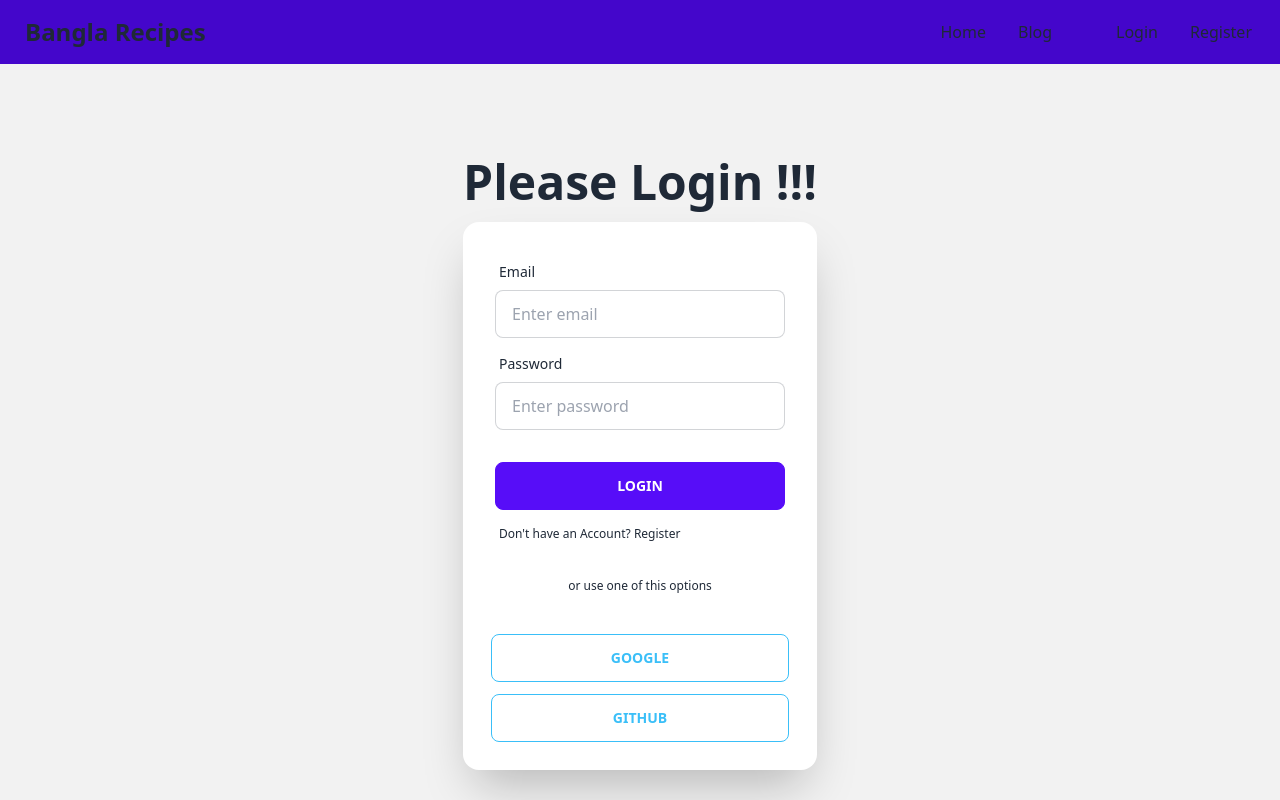
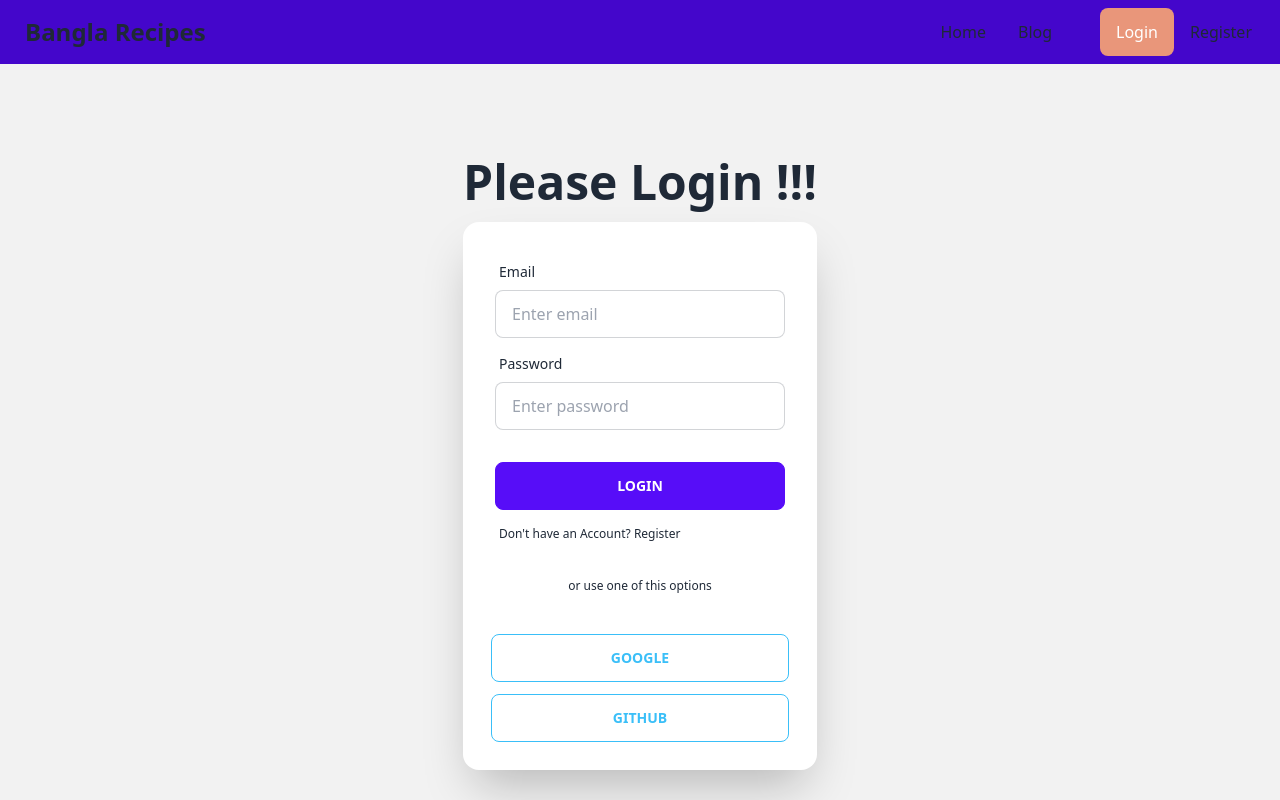
Before and after one commit to Akram-Ul-Hasan/bangla-racipies-client, a React (Vite) app: page /login/login in a window 1280 px wide. Shown: the top 800 px of the page. Built offline with nearby package versions, Linux system fonts and the light colour scheme; no server answers.

Commit message:
added active link in navbar section

```diff
--- /dev/null
+++ b/src/pages/Shared/NavigationBar/ActiveLink.css
@@ -0,0 +1,3 @@
+.active{
+    background-color: darksalmon;
+}
--- /dev/null
+++ b/src/pages/Shared/NavigationBar/ActiveLink.jsx
@@ -0,0 +1,15 @@
+import React from 'react';
+import './ActiveLink.css';
+import { NavLink } from 'react-router-dom';
+
+const ActiveLink = ({to, children}) => {
+    return (
+        <NavLink
+        to={to}
+        className={({isActive}) => isActive ? "active" : "" } >
+            {children}
+        </NavLink>
+    );
+};
+
+export default ActiveLink;
--- a/src/pages/Shared/NavigationBar/NavigationBar.jsx
+++ b/src/pages/Shared/NavigationBar/NavigationBar.jsx
@@ -1,6 +1,7 @@
 import React, { useContext } from "react";
 import { Link } from "react-router-dom";
 import { AuthContext } from "../../../providers/AuthProvider";
+import ActiveLink from "./ActiveLink";
 
 const NavigationBar = () => {
   const { user, logOut } = useContext(AuthContext);
@@ -20,10 +21,10 @@ const NavigationBar = () => {
         <div className="flex-none">
           <ul className="menu menu-horizontal px-1">
             <li>
-              <Link to="/">Home</Link>
+              <ActiveLink to="/">Home</ActiveLink>
             </li>
             <li>
-              <Link to="/blog">Blog</Link>
+              <ActiveLink to="/blog">Blog</ActiveLink>
             </li>
             <li></li>
             {user && (
@@ -38,10 +39,10 @@ const NavigationBar = () => {
             ) : (
               <>
                 <li>
-                  <Link to="/login/login">Login</Link>
+                  <ActiveLink to="/login/login">Login</ActiveLink>
                 </li>
                 <li>
-                  <Link to="/login/register">Register</Link>
+                  <ActiveLink to="/login/register">Register</ActiveLink>
                 </li>
               </>
             )}
```
